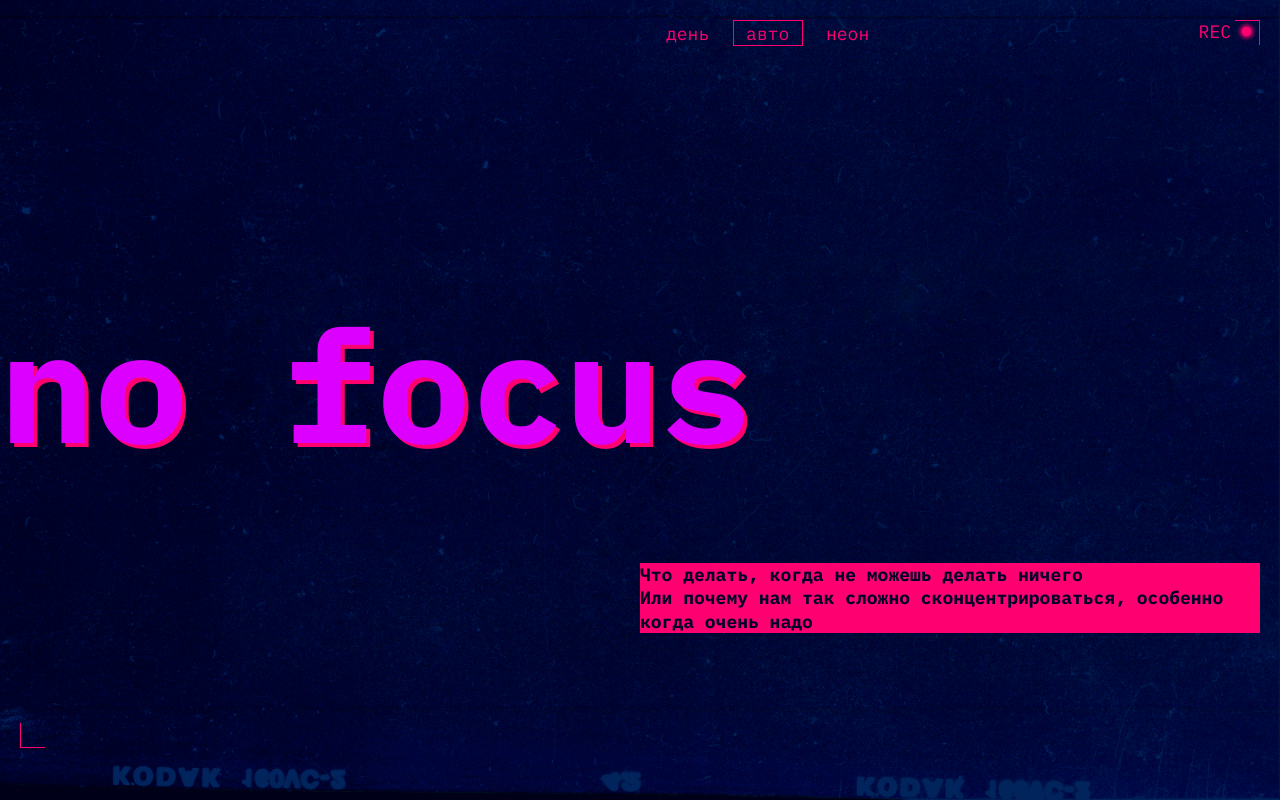
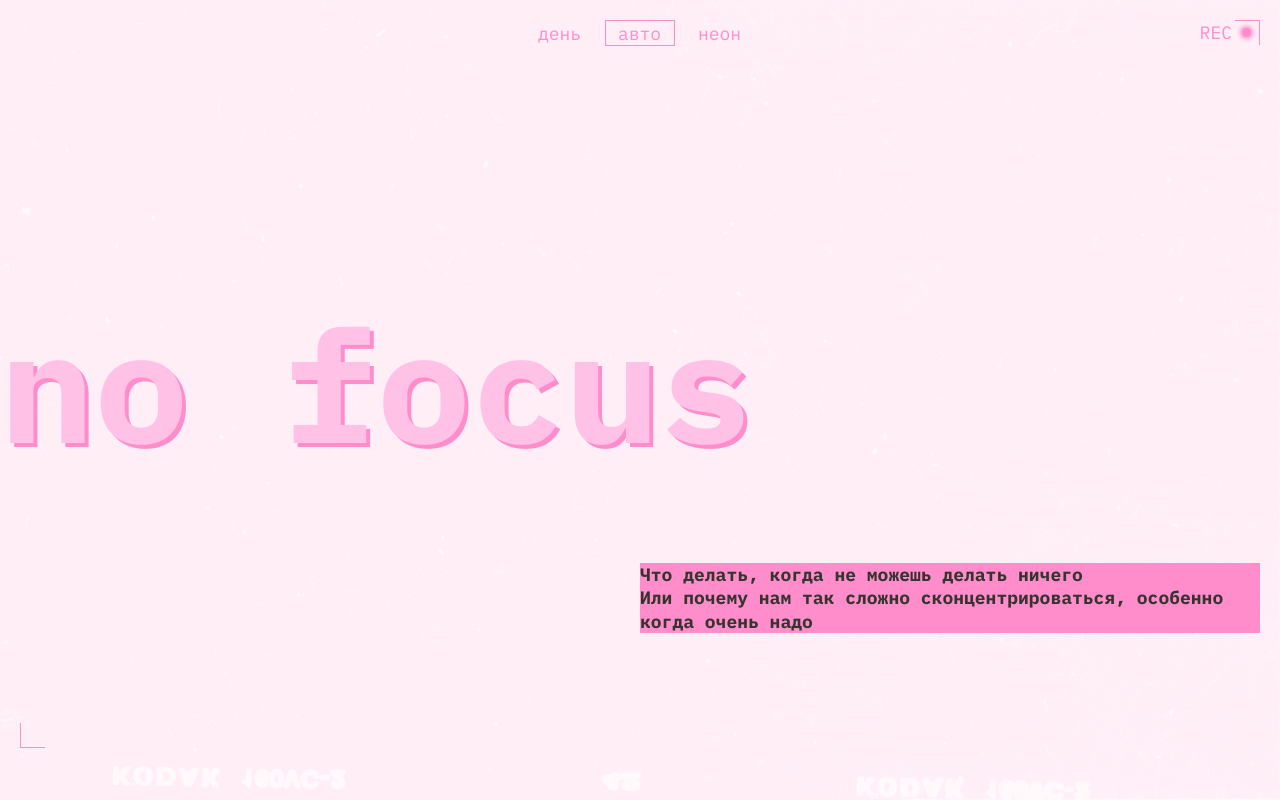
Before and after one commit to aleksei2834/slozhno-sosredotochitsya-fd, a plain HTML site: page index.html in a window 1280 px wide. Shown: the top 800 px of the page. Drawn offline with Linux system fonts and the light colour scheme.

Commit message:
Настройка тем

```diff
--- a/index.html
+++ b/index.html
@@ -7,9 +7,9 @@
   <meta name="viewport" content="width=device-width, initial-scale=1.0" />
   <title>Сложно сосредоточиться</title>
   <link rel="stylesheet" href="./fonts/fonts.css">
+  <link rel="stylesheet" href="./styles/globals.css">
   <link rel="stylesheet" href="./styles/variables.css">
   <link rel="stylesheet" href="./styles/style.css">
-  <link rel="stylesheet" href="./styles/globals.css">
   <link rel="stylesheet" href="./styles/dark.css">
   <link rel="stylesheet" href="./styles/light.css">
   <meta name="color-scheme" content="dark light">
@@ -21,7 +21,6 @@
 
 <body class="page">
   <header class="header">
-    <div class="header__navigation">
     <p class="decoration" aria-hidden="true">REC</p>
     <nav class="header__theme-menu">
       <ul class="header__theme-menu-list">
@@ -31,8 +30,7 @@
           </button>
         </li>
         <li class="header__theme-menu-item">
-            <button
-              class="header__theme-menu-button header__theme-menu-button_active header__theme-menu-button_type_auto"
+          <button class="header__theme-menu-button header__theme-menu-button_active header__theme-menu-button_type_auto"
             type="button" value="auto">
             Авто
           </button>
@@ -40,11 +38,9 @@
         <li class="header__theme-menu-item">
           <button class="header__theme-menu-button header__theme-menu-button_type_dark" type="button" value="neon"
             disabled>Неон</button>
-            </button>
         </li>
       </ul>
     </nav>
-    </div>
     <h1 class="header__title">no focus</h1>
     <p class="header__description title-decor line-height-another">Что делать, когда не можешь делать ничего <br>Или
       почему нам так сложно
@@ -152,11 +148,16 @@
     <section class="section section-gallery">
       <h2 class="section-title title-decor">А можно в картинках?</h2>
       <div class="gallery">
-        <img class="gallery__image gallery__image-sunset" src="./images/sunset.png" alt="">
-        <img class="gallery__image gallery__image-ice-cream" src="./images/ice-cream.png" alt="">
-        <img class="gallery__image gallery__image-tape" src="./images/tape.png" alt="">
-        <img class="gallery__image gallery__image-books" src="./images/books.png" alt="">
-        <img class="gallery__image gallery__image-street" src="./images/street.png" alt="">
+        <img class="gallery__image gallery__image-sunset" src="./images/sunset.png"
+          alt="Пейзаж гор в закате, чайки летят к горизонту, на переднем плане море" loading="lazy">
+        <img class="gallery__image gallery__image-ice-cream" src="./images/ice-cream.png"
+          alt="Мороженое с ягодами и фруктами, зонтиком, вафельными трубочками и начинкой в виде мульт-героев"
+          loading="lazy">
+        <img class="gallery__image gallery__image-tape" src="./images/tape.png"
+          alt="На видео-кассету наведен курсор, на фоне открыты окна Windows и пиксельные облака" loading="lazy">
+        <img class="gallery__image gallery__image-books" src="./images/books.png" alt="Чашка с напитком на стопке книг">
+        <img class="gallery__image gallery__image-street" src="./images/street.png"
+          alt="Улица в японском стиле в ярком розовом оформлении" loading="lazy">
       </div>
     </section>
   </main>
--- a/styles/dark.css
+++ b/styles/dark.css
@@ -5,10 +5,12 @@
 */
 
 :root.theme-dark {
-  /* сохраните этот селектор в приведённом виде.
-    Так стили написанные ниже будут иметь больший вес,
-    чем стили в медиазапросе предпочтений пользователя
-  */
+  --accent-color: #ff0070;
+  --header-title-color: #DB00FF;
+  --title-color: #000028;
+  --text-color: #F1B2CE;
+  --accent-color-transparance: #ff007066;
+  --bg-image: url('../images/cover-image-dark.png');
 }
 
 .theme-dark .page {
--- a/styles/light.css
+++ b/styles/light.css
@@ -5,12 +5,29 @@
 */
 
 :root.theme-light {
-  /* сохраните этот селектор в приведённом виде.
-    Так стили написанные ниже будут иметь больший вес,
-    чем стили в медиазапросе предпочтений пользователя
-  */
+  --accent-color: #FF8DCB;
+  --header-title-color: #FFC2E6;
+  --title-color: #353430;
+  --text-color: #353430;
+  --accent-color-transparance: #32312D66;
+  --bg-image: url('../images/cover-image-light.png');
 }
 
 .theme-light .page {
   /* Вам также нужно будет написать ряд подобных селекторов */
 }
+
+.theme-light .decoration {
+  display: none;
+}
+
+@media (prefers-color-scheme: light) {
+  :root {
+  --accent-color: #FF8DCB;
+  --header-title-color: #FFC2E6;
+  --title-color: #353430;
+  --text-color: #353430;
+  --accent-color-transparance: #32312D66;
+  --bg-image: url('../images/cover-image-light.png');
+  }
+}
--- a/styles/style.css
+++ b/styles/style.css
@@ -17,26 +17,19 @@
   min-block-size: 668px;
   justify-items: end;
   grid-template-rows: repeat(4, min-content);
-  max-height: 100%;
+  max-height: 100vh;
   margin-block-end: 40px;
-}
-
-.header__navigation {
-  display: flex;
-  flex-direction: column;
-  margin-block-start: 11px;
 }
 
 .decoration {
   font-family: var(--font-family);
   color: var(--accent-color);
   font-size: var(--text-font-size);
-
-  margin-inline-start: 10px;
   line-height: 23.4px;
   font-weight: var(--normal-font-weight);
-  position: relative;
-
+  position: absolute;
+  right: 28px;
+  top: 11px;
 }
 
 .decoration::after {
@@ -47,7 +40,7 @@
   background-color: var(--accent-color);
   border-radius: 50%;
   box-shadow: 0 0 4px 2px var(--accent-color);
-  left: 43px;
+  left: 42px;
   top: 7px
 }
 
@@ -74,7 +67,7 @@
 }
 
 .header__theme-menu {
-  margin-block-start: 39px;
+  margin-block-start: 73px;
 }
 
 .header__theme-menu-list {
@@ -85,12 +78,21 @@
 
 .header__theme-menu-button {
   background-color: transparent;
-  border: none;
   text-transform: lowercase;
   block-size: 26px;
   inline-size: 70px;
   border: 1px solid transparent;
   appearance: none;
+}
+
+.header__theme-menu-button:hover {
+  border: 1px solid var(--accent-color-transparance);
+}
+
+.header__theme-menu-button:focus-visible {
+  outline: none;
+  border: none;
+  border-block-end: 1px solid var(--accent-color);
 }
 
 .header__theme-menu-item {
@@ -108,7 +110,7 @@
   font-size: clamp(7.25rem, 7.0115rem + 1.0178vw, 7.5rem);
   font-family: var(--font-family);
   line-height: 82%;
-  color: #DB00FF;
+  color: var(--header-title-color);
   text-shadow: 4px 4px 0 var(--accent-color);
   margin-block-start: 68px;
 }
@@ -128,7 +130,16 @@
 
 .text__link {
   text-decoration: none;
-  text-shadow: 2px 1px 0 var(--link-shadow-color);
+  text-shadow: 2px 1px 0 var(--accent-color);
+}
+
+.text__link:hover {
+  border-block-end: 1px solid var(--text-color);
+}
+
+.text__link:focus-visible {
+  outline: 1px solid var(--text-color);
+
 }
 
 .section__two-columns {
@@ -204,7 +215,7 @@
   font-size: clamp(7.25rem, 7.0115rem + 1.0178vw, 7.5rem);
   font-family: var(--font-family);
   line-height: 82%;
-  color: #DB00FF;
+  color: var(--header-title-color);
   text-shadow: 2px 2px 0 var(--accent-color);
 }
 
@@ -221,7 +232,6 @@
 
   .header::before, .footer::before {
   top: 20px;
-
   }
 
   .header::after, .footer::after {
@@ -229,12 +239,13 @@
     left: 20px;
   }
 
-  .header__navigation {
-    margin-block-start: 20px;
+  .decoration {
+    top: 21px;
+    right: 28px;
   }
 
   .header__theme-menu {
-  margin-block-start: 146px;
+  margin-block-start: 190px;
   }
 
   .header__title {
@@ -345,14 +356,10 @@
     min-height: 768px;
   }
 
-  .header__navigation {
-    flex-direction: row-reverse;
-    gap: 306px;
-    margin-inline-end: 29px;
-  }
-
   .header__theme-menu {
-    margin-block-start: 0;
+    margin-block-start: 20px;
+    justify-self: center;
+    padding-inline-start: 19px;
   }
 
   .header__theme-menu-list {
--- a/styles/variables.css
+++ b/styles/variables.css
@@ -11,4 +11,6 @@
   --bg-image: url('../images/cover-image-dark.png');
   --title-color: #000028;
   --text-color: #F1B2CE;
+  --accent-color-transparance: #ff007066;
+  --header-title-color: #DB00FF;
 }
```
Lines whose indentation alone changed are shown as unchanged.
